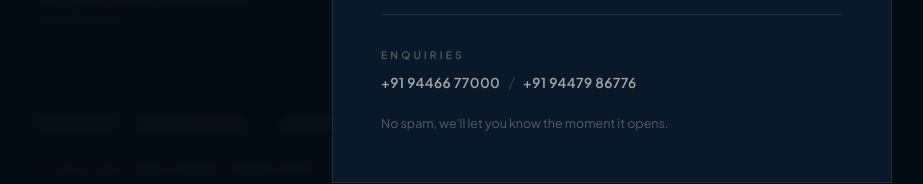
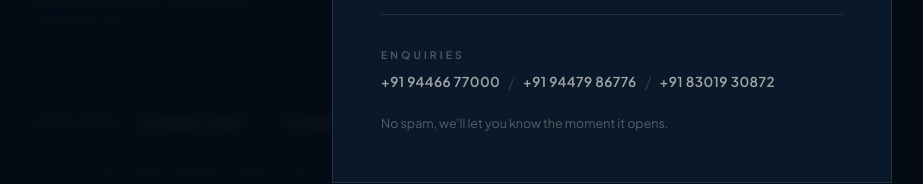
Before and after one commit to SethuRamanOmanakuttan/Manjummel-Marathon, a React (Vite) app: page / in a window 1280 px wide. Both pictures are taken after a click on the button "Register for the marathon". Shown: the part 6348-6532 px from the top of the page, without its empty margins (28-951 px from the left). Built offline with nearby package versions, Linux system fonts and the light colour scheme.

Commit message:
added reference

```diff
--- a/src/components/Footer.jsx
+++ b/src/components/Footer.jsx
@@ -118,6 +118,16 @@ export default function Footer() {
           >
             +91 94479 86776
           </a>
+          <span aria-hidden="true" style={{ color: 'rgba(245,241,232,0.15)' }}>
+            /
+          </span>
+          <a
+            href="tel:+918301930872"
+            className="footer-contact-link"
+            aria-label="Call +91 83019 30872 for enquiries"
+          >
+            +91 83019 30872
+          </a>
         </div>
 
         {/* Bottom row: copyright */}
--- a/src/components/RegisterModal.jsx
+++ b/src/components/RegisterModal.jsx
@@ -107,16 +107,23 @@ export default function RegisterModal({ open, onClose }) {
           <p className="label-xs" style={{ color: 'rgba(245,241,232,0.3)', marginBottom: '0.5rem' }}>
             ENQUIRIES
           </p>
-          <p>
-            <a href="tel:+919446677000" className="register-modal-contact-link">
-              +91 94466 77000
-            </a>
-            <span aria-hidden="true" style={{ color: 'rgba(245,241,232,0.15)', margin: '0 0.5rem' }}>
-              /
-            </span>
-            <a href="tel:+919447986776" className="register-modal-contact-link">
-              +91 94479 86776
-            </a>
+          <p style={{ display: 'flex', flexWrap: 'wrap', alignItems: 'center', gap: '0.5rem' }}>
+            {[
+              { display: '+91 94466 77000', tel: '+919446677000' },
+              { display: '+91 94479 86776', tel: '+919447986776' },
+              { display: '+91 83019 30872', tel: '+918301930872' },
+            ].map((phone, i) => (
+              <span key={phone.tel} style={{ display: 'inline-flex', alignItems: 'center', gap: '0.5rem' }}>
+                {i > 0 && (
+                  <span aria-hidden="true" style={{ color: 'rgba(245,241,232,0.15)' }}>
+                    /
+                  </span>
+                )}
+                <a href={`tel:${phone.tel}`} className="register-modal-contact-link">
+                  {phone.display}
+                </a>
+              </span>
+            ))}
           </p>
         </div>
 
```
Also changed, not shown: public/nywwa.png (added).
